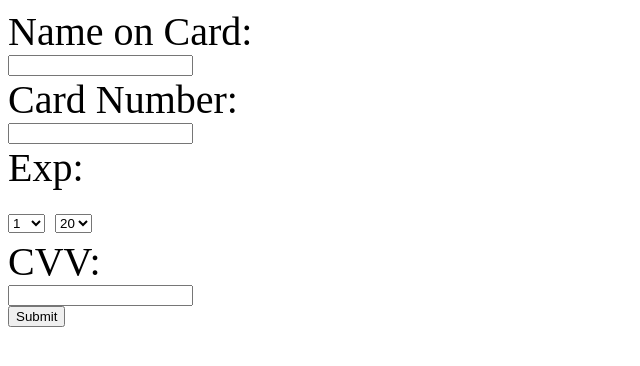
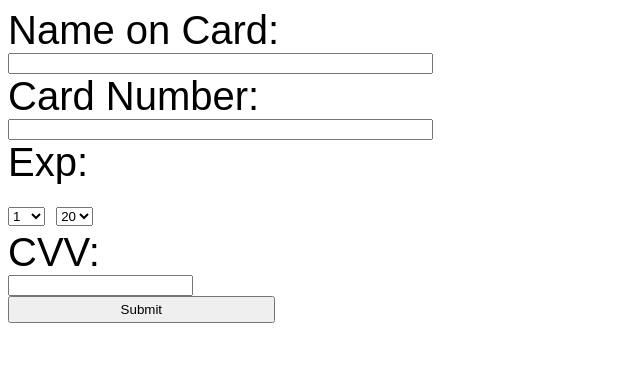
Before and after one commit to GrantDakovich/FriendDeals, a website: page public/pay.html in a window 1280 px wide. Shown: the whole page, without its empty margins (0-640 px from the left). Drawn offline with Linux system fonts and the light colour scheme.

Commit message:
changed style

```diff
--- a/public/pay.html
+++ b/public/pay.html
@@ -3,7 +3,13 @@
 <style>
 body {
     font-size: 40px;
+    font-family: Arial;
+
 }
+input[type=submit] {
+    width: 20em;  height: 2em;
+}
+
 </style>
 </head>
 <body>
@@ -42,11 +48,11 @@ window.extAsyncInit = function () {
 };
 </script>
 <form action="/paypostback" method="get">
-    <input type="hidden" name="psid" id="psid">
+    <input type="hidden" name="psid" id="psid" size="50">
     Name on Card: <br>
-    <input type="text" name="card_name" id="card_name"><br>
+    <input type="text" name="card_name" id="card_name" size="50"><br>
     Card Number: <br>
-    <input type="text" name="card_number" id="card_number"><br>
+    <input type="text" name="card_number" id="card_number" size="50"><br>
     Exp: <br>
     <select name="month" id="month">
         <option value="1">1</option>
```
